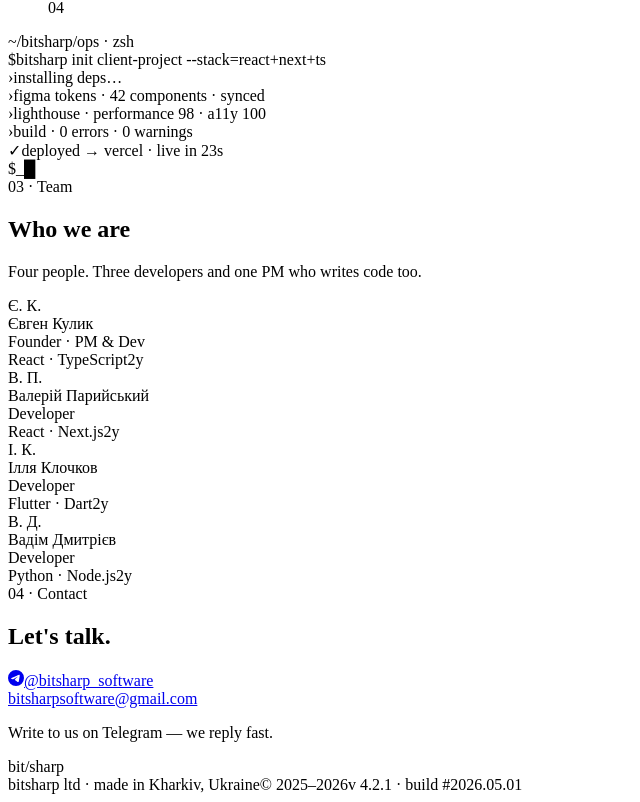
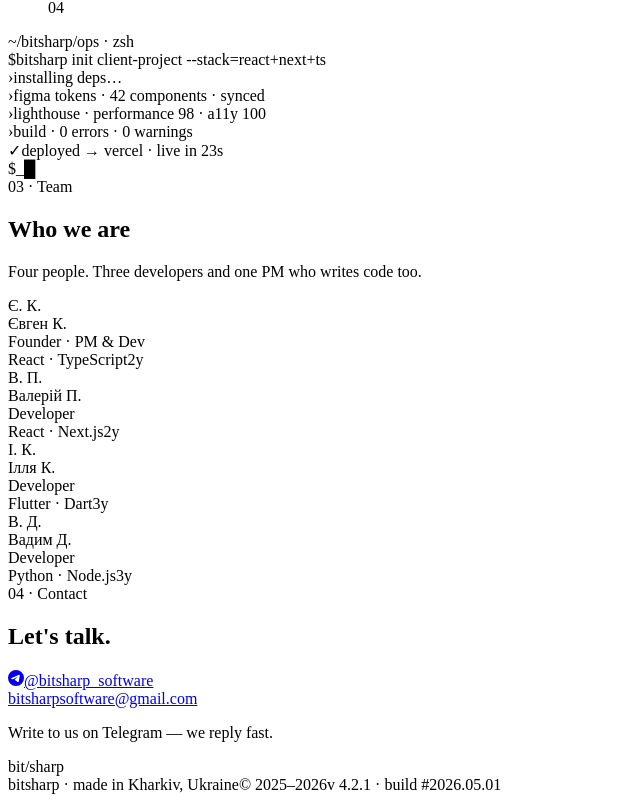
Before and after one commit to bit-sharp/bitsharp, a React (Vite) app: page / in a window 1280 px wide. Shown: the part 2063-2865 px from the top of the page, without its empty margins (0-640 px from the left). Built offline with nearby package versions, Linux system fonts and the light colour scheme; the HTML template or start-up script is replaced by a standard one.

Commit message:
Minor content changes;

```diff
--- a/src/components/Contact.jsx
+++ b/src/components/Contact.jsx
@@ -1,7 +1,7 @@
 import { SiTelegram } from 'react-icons/si'
 
 const TG_HANDLE = '@bitsharp_software'
-const TG_URL    = 'https://t.me/bitsharpx'
+const TG_URL    = 'https://t.me/bitsharp_software'
 const MAIL      = 'bitsharpsoftware@gmail.com'
 
 export default function Contact({ copy }) {
--- a/src/data.js
+++ b/src/data.js
@@ -25,7 +25,7 @@
     teamSub: "Four people. Three developers and one PM who writes code too.",
     contactTitle: "Let's talk",
     contactSub: "Write to us on Telegram — we reply fast.",
-    footerNote: "bitsharp ltd · made in Kharkiv, Ukraine"
+    footerNote: "bitsharp · made in Kharkiv, Ukraine"
   },
   uk: {
     nav: ["Послуги", "Процес", "Команда", "Контакти"],
@@ -34,7 +34,7 @@
     heroLine1: "Ми пишемо",
     heroLine2: "гострий",
     heroLine3: "софт.",
-    heroSub: "bitsharp — четверо розробників із Харкова. Робимо вебзастосунки на React, мобільні на Flutter, дизайн у Figma. Реальний результат, нормальні ціни, без зайвого.",
+    heroSub: "bitsharp — четверо розробників із Харкова. Робимо вебзастосунки на React/Svelte, мобільні на Flutter, дизайн у Figma.",
     heroCta1: "Наші послуги",
     heroCta2: "Вибрані роботи",
     heroTag: "/* загострено з 2025 */",
@@ -53,7 +53,7 @@
     teamSub: "Четверо. Три розробники та менеджер, що теж пише код.",
     contactTitle: "Поговорімо",
     contactSub: "Напишіть нам у Telegram — відповідаємо швидко.",
-    footerNote: "bitsharp ltd · зроблено у Харкові, Україна"
+    footerNote: "bitsharp · зроблено у Харкові, Україна"
   }
 }
 
@@ -132,8 +132,8 @@
 ]
 
 export const TEAM = [
-  { initials: "Є. К.", name: "Євген Кулик", role: "Founder · PM & Dev", yrs: 2, focus: "React · TypeScript" },
-  { initials: "В. П.", name: "Валерій Парийський", role: "Developer",           yrs: 2, focus: "React · Next.js"   },
-  { initials: "І. К.", name: "Ілля Клочков", role: "Developer",           yrs: 2, focus: "Flutter · Dart"    },
-  { initials: "В. Д.", name: "Вадім Дмитрієв", role: "Developer",           yrs: 2, focus: "Python · Node.js"  },
+  { initials: "Є. К.", name: "Євген К.", role: "Founder · PM & Dev", yrs: 2, focus: "React · TypeScript" },
+  { initials: "В. П.", name: "Валерій П.", role: "Developer",           yrs: 2, focus: "React · Next.js"   },
+  { initials: "І. К.", name: "Ілля К.", role: "Developer",           yrs: 3, focus: "Flutter · Dart"    },
+  { initials: "В. Д.", name: "Вадим Д.", role: "Developer",           yrs: 3, focus: "Python · Node.js"  },
 ]
```
